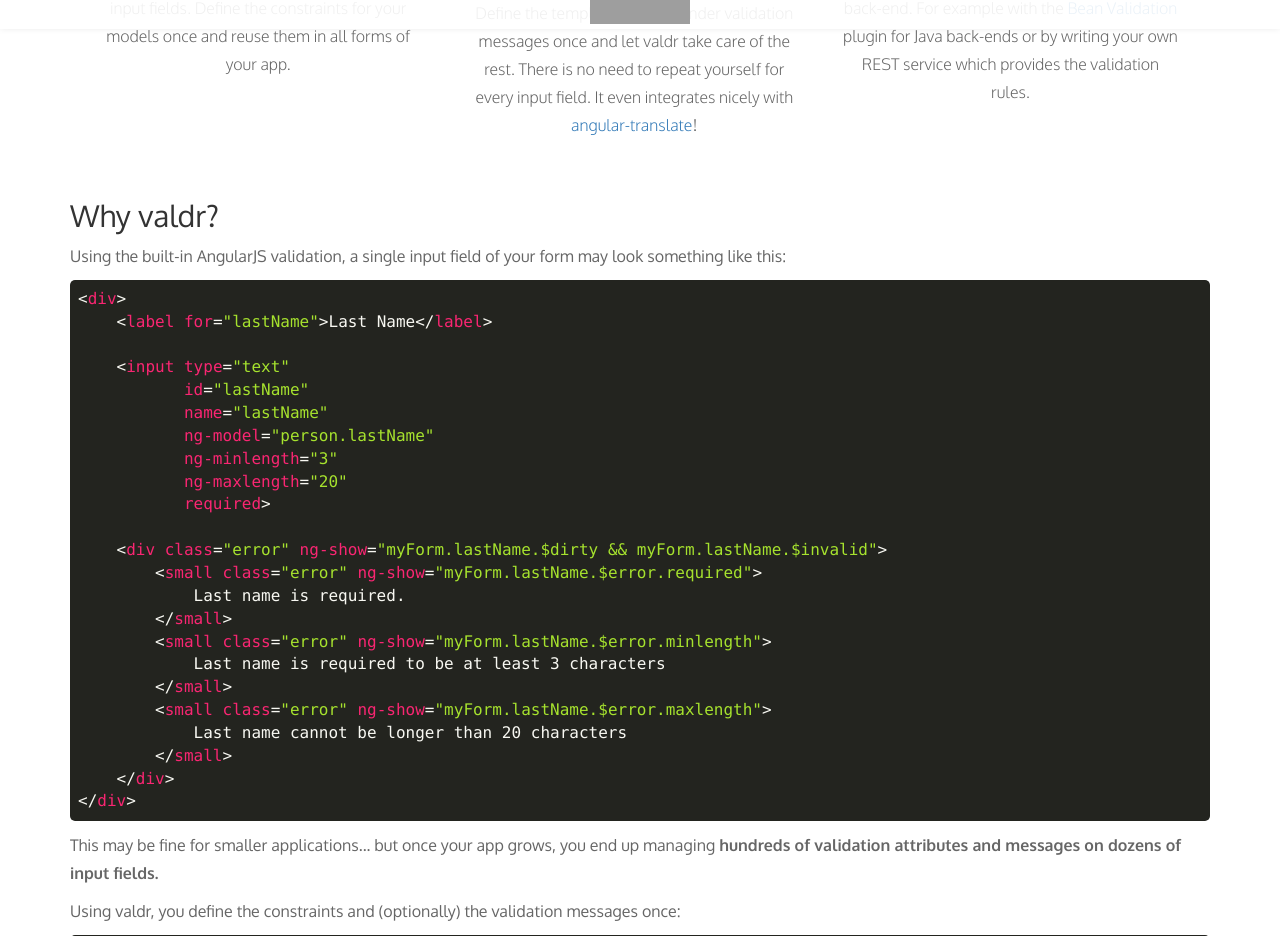
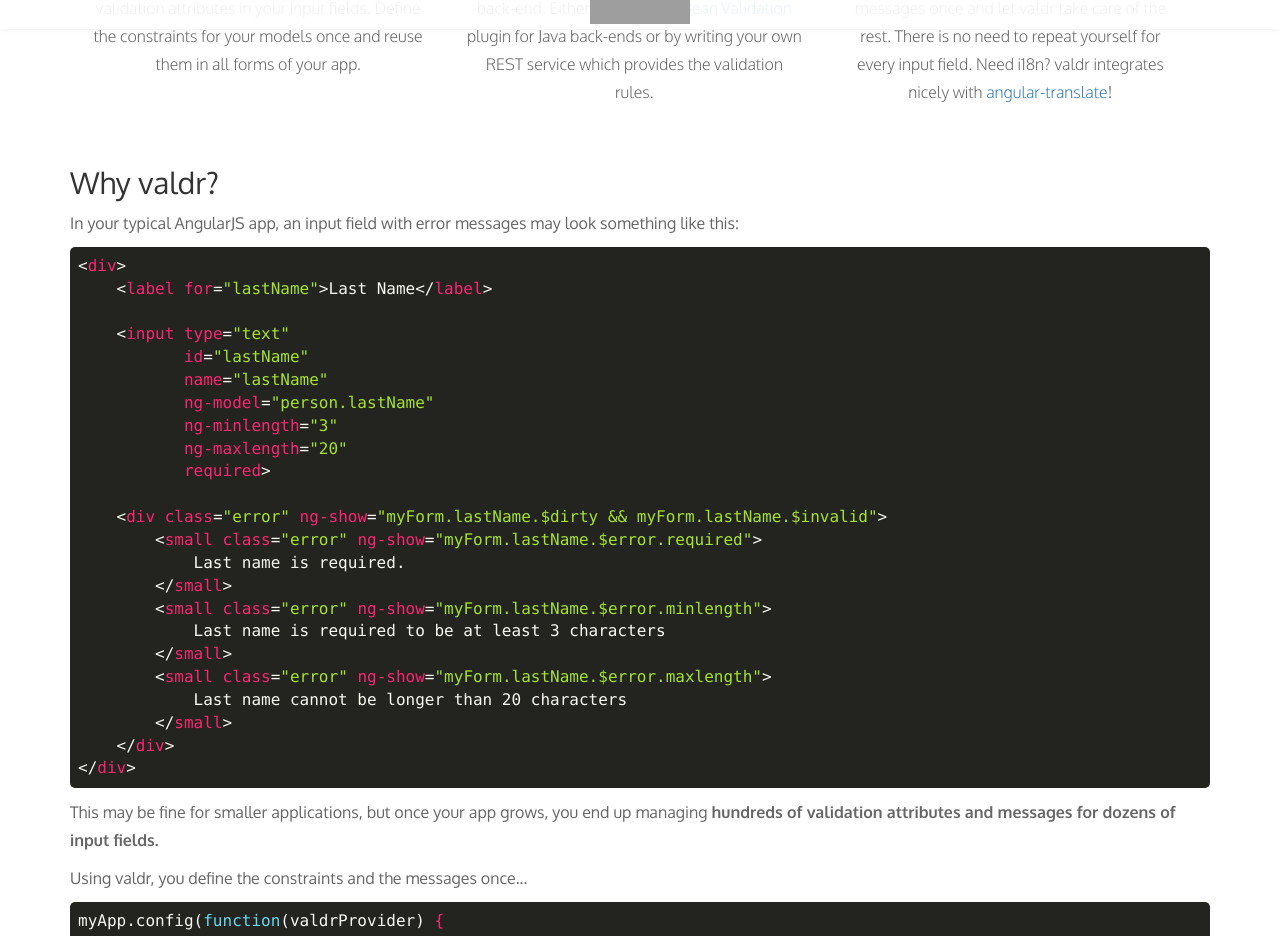
Before and after one commit to netceteragroup/valdr, a plain HTML site: page index.html in a window 1280 px wide. Shown: the part 771-1707 px from the top of the page. Drawn offline with nearby package versions, Linux system fonts and the light colour scheme; grey boxes are pictures that could not be loaded.

Commit message:
update gh-pages

```diff
--- a/index.html
+++ b/index.html
@@ -50,19 +50,19 @@
       <div class="feature">
         <i class="fa fa-gears"></i>
        <h2>Model centric</h2>
-       <div>No need to repeat validation attributes in your input fields. Define the constraints for your models once and reuse them in all forms of your app.</div>
-      </div>
-
-      <div class="feature">
-        <i class="fa fa-magic"></i>
-        <h2>Simple validation messages</h2>
-        <div>Define the template used to render validation messages once and let valdr take care of the rest. There is no need to repeat yourself for every input field. It even integrates nicely with <a href="http://angular-translate.github.io">angular-translate</a>!</div>
+       <div>With valdr, there is no need to repeat the validation attributes in your input fields. Define the constraints for your models once and reuse them in all forms of your app.</div>
       </div>
 
       <div class="feature">
         <i class="fa fa-refresh"></i>
         <h2>Keep your rules in sync</h2>
-        <div>Keep your validation rules in sync with your back-end. For example with the <a href="https://github.com/netceteragroup/valdr-bean-validation">Bean Validation</a> plugin for Java back-ends or by writing your own REST service which provides the validation rules.</div>
+        <div>Keep your validation rules in sync with your back-end. Either by using the <a href="https://github.com/netceteragroup/valdr-bean-validation">Bean Validation</a> plugin for Java back-ends or by writing your own REST service which provides the validation rules.</div>
+      </div>
+
+      <div class="feature">
+        <i class="fa fa-magic"></i>
+        <h2>Simple error messages</h2>
+        <div>Define the template used to show error messages once and let valdr take care of the rest. There is no need to repeat yourself for every input field. Need i18n? valdr integrates nicely with <a href="http://angular-translate.github.io">angular-translate</a>!</div>
       </div>
 
     </div>
@@ -70,7 +70,7 @@
     <div class="section">
 
       <h2>Why valdr?</h2>
-      <p>Using the built-in AngularJS validation, a single input field of your form may look something like this:</p>
+      <p>In your typical AngularJS app, an input field with error messages may look something like this:</p>
 
 <pre><code>&lt;div&gt;
     &lt;label for=&quot;lastName&quot;&gt;Last Name&lt;/label&gt;
@@ -97,9 +97,9 @@
 &lt;/div&gt;
 </code></pre>
 
-      <p>This may be fine for smaller applications... but once your app grows, you end up managing <strong>hundreds of validation attributes and messages on dozens of input fields.</strong></p>
+      <p>This may be fine for smaller applications, but once your app grows, you end up managing <strong>hundreds of validation attributes and messages for dozens of input fields.</strong></p>
 
-      <p>Using valdr, you define the constraints and (optionally) the validation messages once:<p>
+      <p>Using valdr, you define the constraints and the messages once...<p>
 
 <pre><code>myApp.config(function(valdrProvider) {
   valdrProvider.addConstraints({
@@ -117,7 +117,7 @@
   });
 });
 </code></pre>
-    <p>And then use the valdr-type directive on a single or around multiple input fields to apply the validation rules for the given type:</p>
+    <p>...and use the valdr-type directive to apply the validation rules:</p>
 
 <pre><code>&lt;div valdr-type=&quot;Person&quot;&gt;
     &lt;label for=&quot;firstName&quot;&gt;First Name&lt;/label&gt;
```
